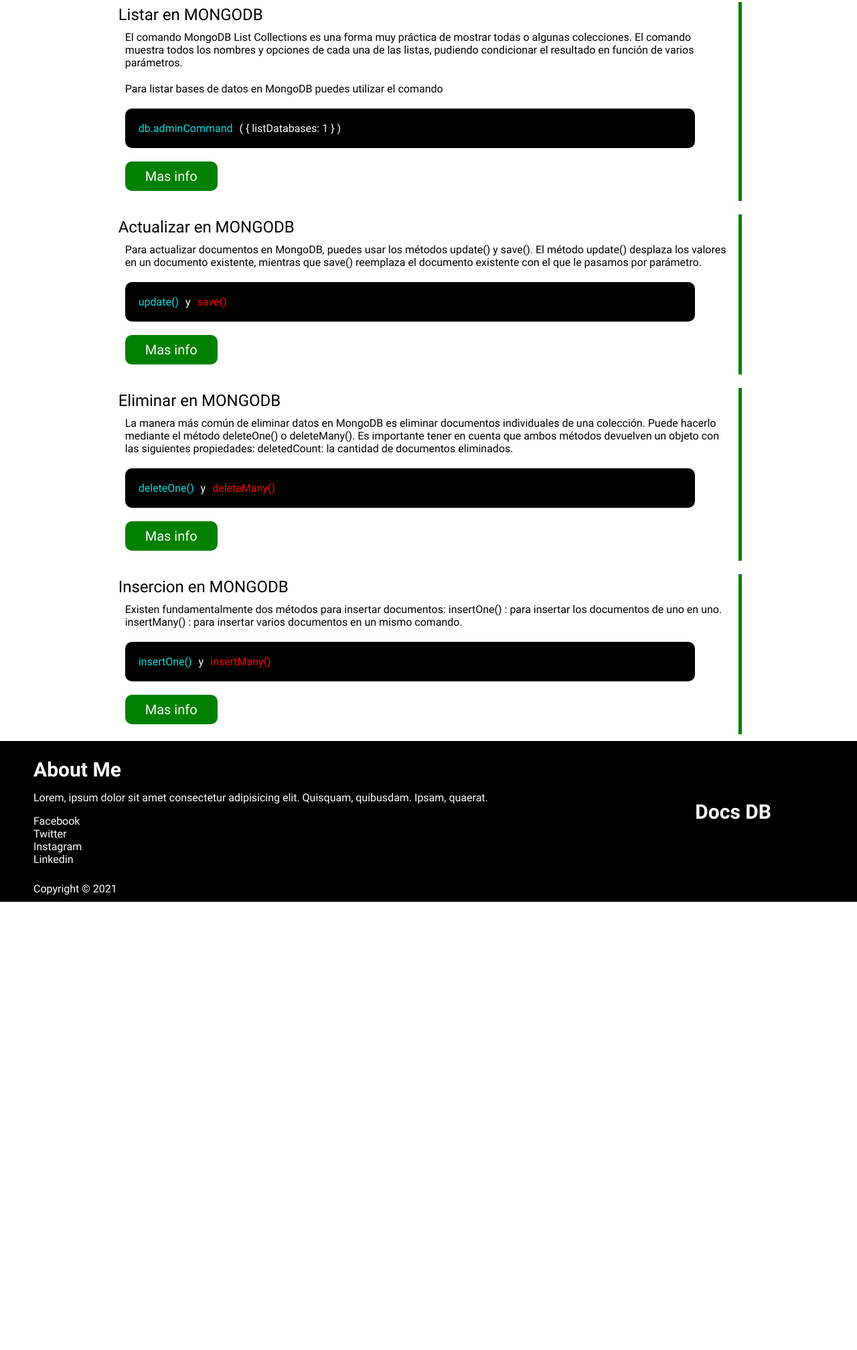
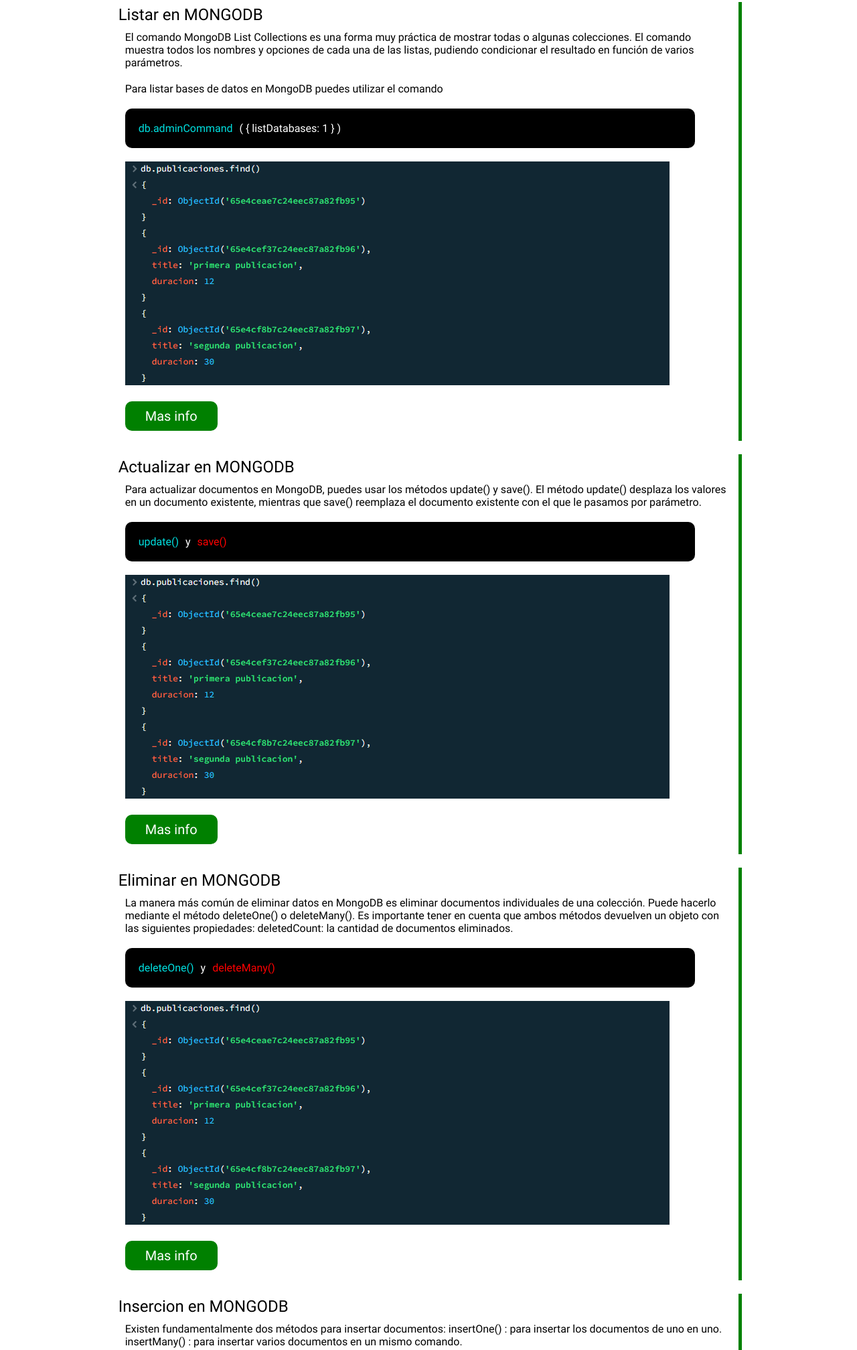
Before and after one commit to AXrodriguezQ/info-db, a plain HTML site: page index.html in a window 1280 px wide. Shown: the part 2688-4703 px from the top of the page at 67% size. Before the commit the page ends 4034 px from the top, so only its background shows below. Drawn offline with Linux system fonts and the light colour scheme.

Commit message:
add img Mongo

```diff
--- a/index.html
+++ b/index.html
@@ -88,6 +88,9 @@
                 <div class="code">
                     <p class="azul">db.adminCommand</p> ( { listDatabases: 1 } )
                 </div>
+                <div class="img-content">
+                    <img src="img/Muno.PNG" alt="">
+                </div>
                 <div>
                     <button class="btn btn-main"><a href="https://www.ionos.es/digitalguide/paginas-web/desarrollo-web/mongodb-list-databases/" target="_blank">Mas info</a></button>
                 </div>
@@ -100,6 +103,9 @@
                 <p>Para actualizar documentos en MongoDB, puedes usar los métodos update() y save(). El método update() desplaza los valores en un documento existente, mientras que save() reemplaza el documento existente con el que le pasamos por parámetro.</p>
                 <div class="code">
                     <p class="azul">update()</p> y <p class="rojo">save()</p>
+                </div>
+                <div class="img-content">
+                    <img src="img/Muno.PNG" alt="">
                 </div>
                 <div>
                     <button class="btn btn-main"><a href="https://www.gpsos.es/2020/06/operaciones-update-crud-en-mongodb/" target="_blank">Mas info</a></button>
@@ -114,6 +120,9 @@
                 <div class="code">
                     <p class="azul">deleteOne()</p> y <p class="rojo">deleteMany()</p>
                 </div>
+                <div class="img-content">
+                    <img src="img/Muno.PNG" alt="">
+                </div>
                 <div>
                     <button class="btn btn-main"><a href="https://learn.microsoft.com/es-es/azure/cosmos-db/mongodb/tutorial-delete" target="_blank">Mas info</a></button>
                 </div>
@@ -126,6 +135,9 @@
                 <p>Existen fundamentalmente dos métodos para insertar documentos: insertOne() : para insertar los documentos de uno en uno. insertMany() : para insertar varios documentos en un mismo comando.</p>
                 <div class="code">
                     <p class="azul">insertOne()</p> y <p class="rojo">insertMany()</p>
+                </div>
+                <div class="img-content">
+                    <img src="img/Muno.PNG" alt="">
                 </div>
                 <div>
                     <button class="btn btn-main"><a href="https://www.adrformacion.com/knowledge/programacion/como_insertar_documentos_en_mongodb.html" target="_blank">Mas info</a></button>
```
Also changed, not shown: img/Mcuatro.PNG (added), img/Mdos.PNG (added), img/Mtres.PNG (added), img/Muno.PNG (added).
